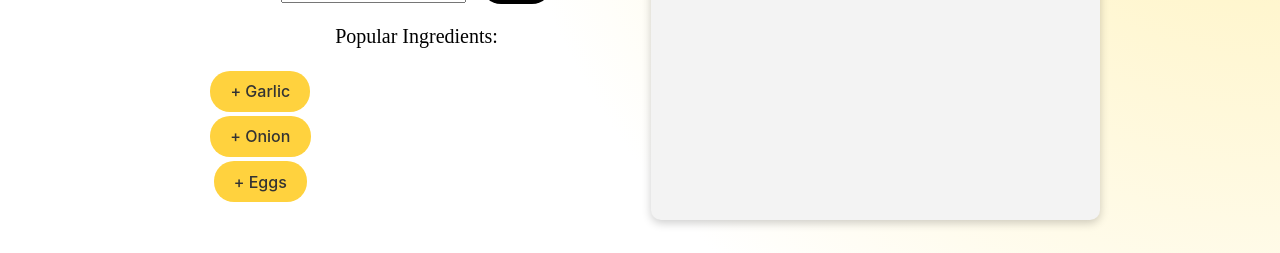
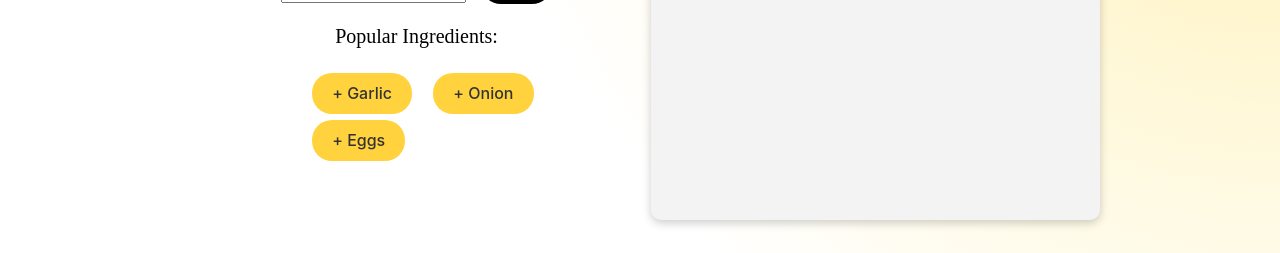
Before and after one commit to fAribAmo/QuickRecipe, a React (Vite) app: page /search in a window 1280 px wide. Shown: the part 312-565 px from the top of the page. Built offline with nearby package versions, Linux system fonts and the light colour scheme; no server answers.

Commit message:
update overflow of the Ingredient List && flex direction of ingredient buttons to 'row'

```diff
--- a/src/App.css
+++ b/src/App.css
@@ -91,6 +91,13 @@
   background-color:rgb(255, 210, 62);
 }
 
+.pop-ingre-bar{
+  display: flex;
+  flex-wrap: wrap;
+  flex-direction: row;
+  margin-left: 100px;
+}
+
 .diet-filter-bar{
   margin-top: 15px;
   margin-bottom: 15px;
@@ -181,6 +188,7 @@
   margin-right: 180px;
   flex: 1;
   border: '3px solid black';
+  overflow: scroll;
 }
 
 .center {
--- a/src/views/IngredientListView.jsx
+++ b/src/views/IngredientListView.jsx
@@ -15,7 +15,7 @@ function IngredientListView(props) {
   return (
       <div>
           <table>
-              <tbody>
+              <tbody  className='detailDishUp'>
               {
               //måste kanske sorteras som i labben först
               //med && kollar påståendet om det finns null element
--- a/src/views/PopularIngredView.jsx
+++ b/src/views/PopularIngredView.jsx
@@ -18,7 +18,7 @@ function PopularIngredientsView(props){
   return (
     <div>
       <table>
-        <tbody>
+        <tbody className='pop-ingre-bar'>
         {popularIngredients.map((ingredient, index) =>
             PopularIngredientButtonCB(ingredient, index)
           )}
--- a/src/views/SearchDetailsView.jsx
+++ b/src/views/SearchDetailsView.jsx
@@ -1,6 +1,5 @@
 import React, { useState } from 'react';
 import NavigationBar from './NavigationBarView';
-import model from '../IngredientsModel';
 
 function SearchDetailsView(props) {
   const isVegetarian = props.recipeData ? props.recipeData.vegetarian : false;
@@ -19,8 +18,8 @@ function SearchDetailsView(props) {
     const adjustedAmount = ((amount / props.recipeData.servings) * adjustedServings).toFixed(2);
     return parseFloat(adjustedAmount);
   }
+
   function handleServingsChange(increase) {
-
     const newServings = increase
       ? Math.min(adjustedServings + 2, 14)
       : Math.max(adjustedServings - 2, 1);
@@ -42,7 +41,6 @@ function SearchDetailsView(props) {
             <div className='detail-title'>{props.recipeData.title}</div>
             <div className='details'>
               <p>Time: {props.recipeData.readyInMinutes} minutes</p>
-              <p>Servings: {adjustedServings}</p>
               <p>{isVegetarian && 'Vegetarian'}</p>
               <p>{isVegan && 'Vegan'}</p>
               <p>{isDairyFree && 'Dairy-Free'}</p>
--- a/src/views/SearchPageView.jsx
+++ b/src/views/SearchPageView.jsx
@@ -41,6 +41,9 @@ function SearchPageView(props){
                 <h2 className='text3'>Popular Ingredients:</h2>
                 <PopularIngredientsView handlePopularIngredientClick={addIngredient}
                                         setThisIngredientFirst={setIngredientText} />
+                {/*<h2 className='text3'>Ingredients I do not want:</h2>*/}
+
+
             </div>
 
             {/* Right section */}
@@ -56,7 +59,6 @@ function SearchPageView(props){
                 Search
               </button>
         </div>
-
     </div>
   );
 };
```
